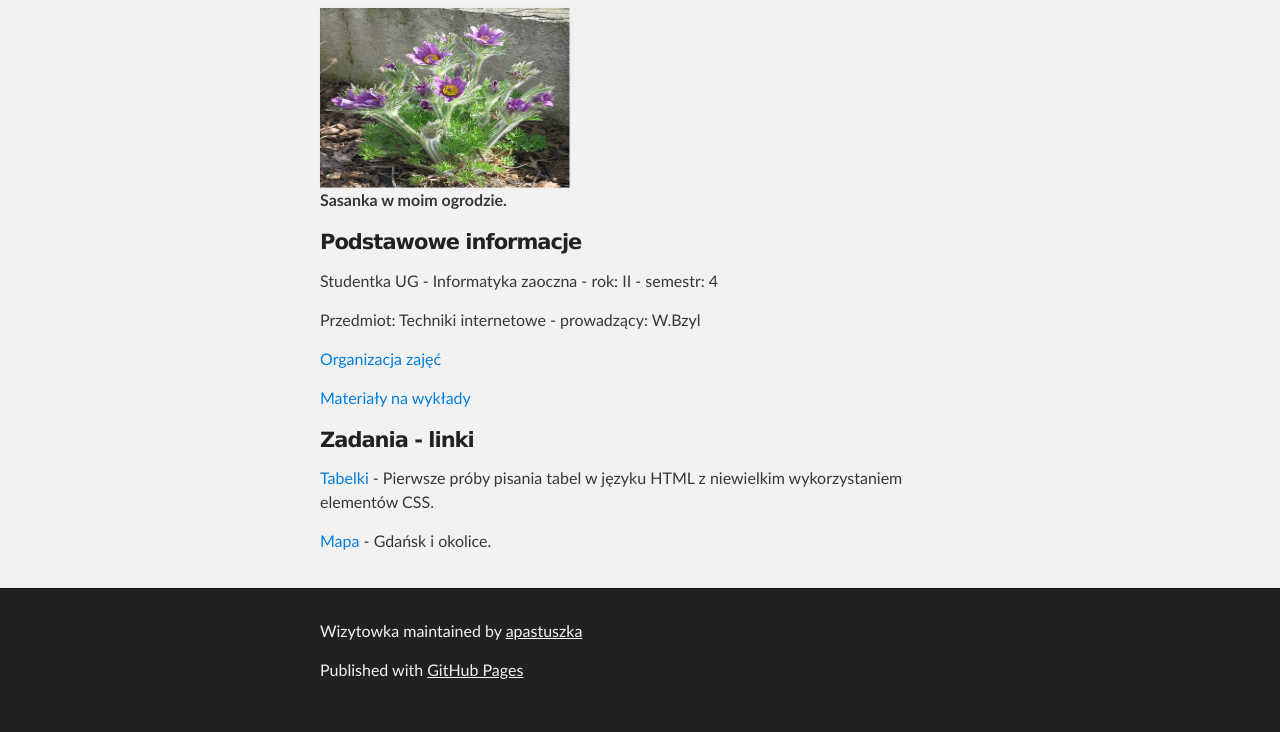
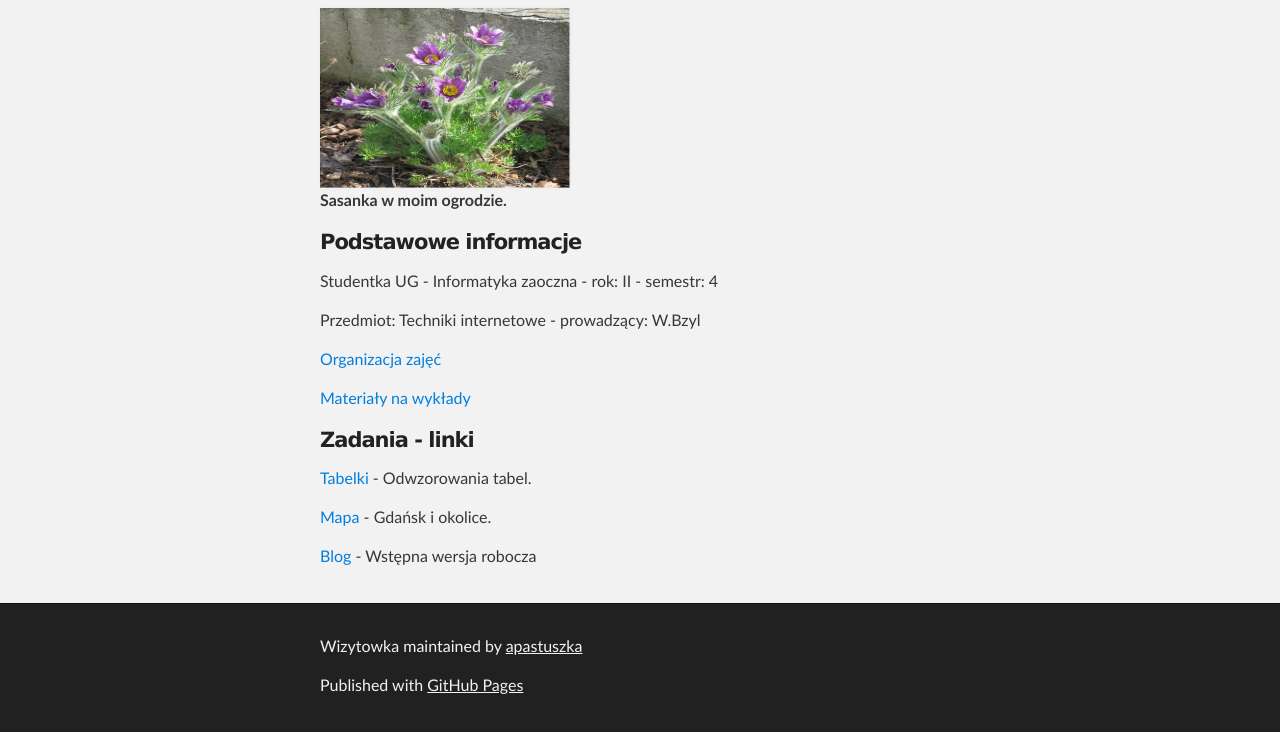
Before and after one commit to apastuszka/wizytowka, a plain HTML site: page index.html in a window 1280 px wide. Shown: the part 252-984 px from the top of the page. Drawn offline with Linux system fonts and the light colour scheme.

Commit message:
Update index.html

```diff
--- a/index.html
+++ b/index.html
@@ -41,8 +41,9 @@
 		<p><a href="http://wbzyl.inf.ug.edu.pl/hcj/">Materiały na wykłady</a></p>
 		<h4>Zadania - linki</h4>
 		<p><a href="http://apastuszka.github.io/tabelki">Tabelki</a> -
-		Pierwsze próby pisania tabel w języku HTML z niewielkim wykorzystaniem elementów CSS.</p>
+		Odwzorowania tabel.</p>
     <p><a href="http://apastuszka.github.io/Mapa">Mapa</a> - Gdańsk i okolice.</p>
+    <p><a href="http://apastuszka.github.io">Blog</a> - Wstępna wersja robocza</p>
       </section>
     </div>
 
```
